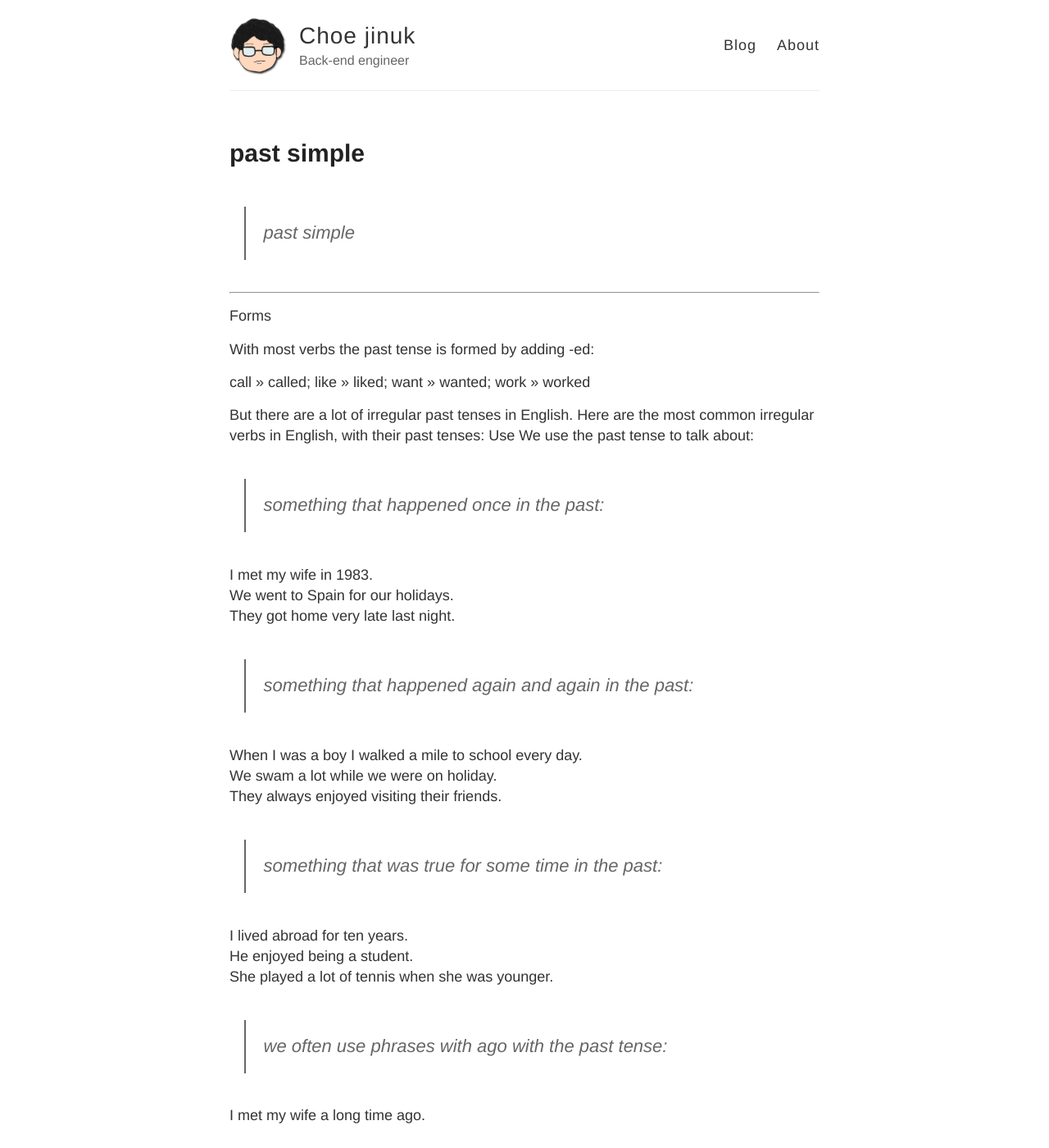
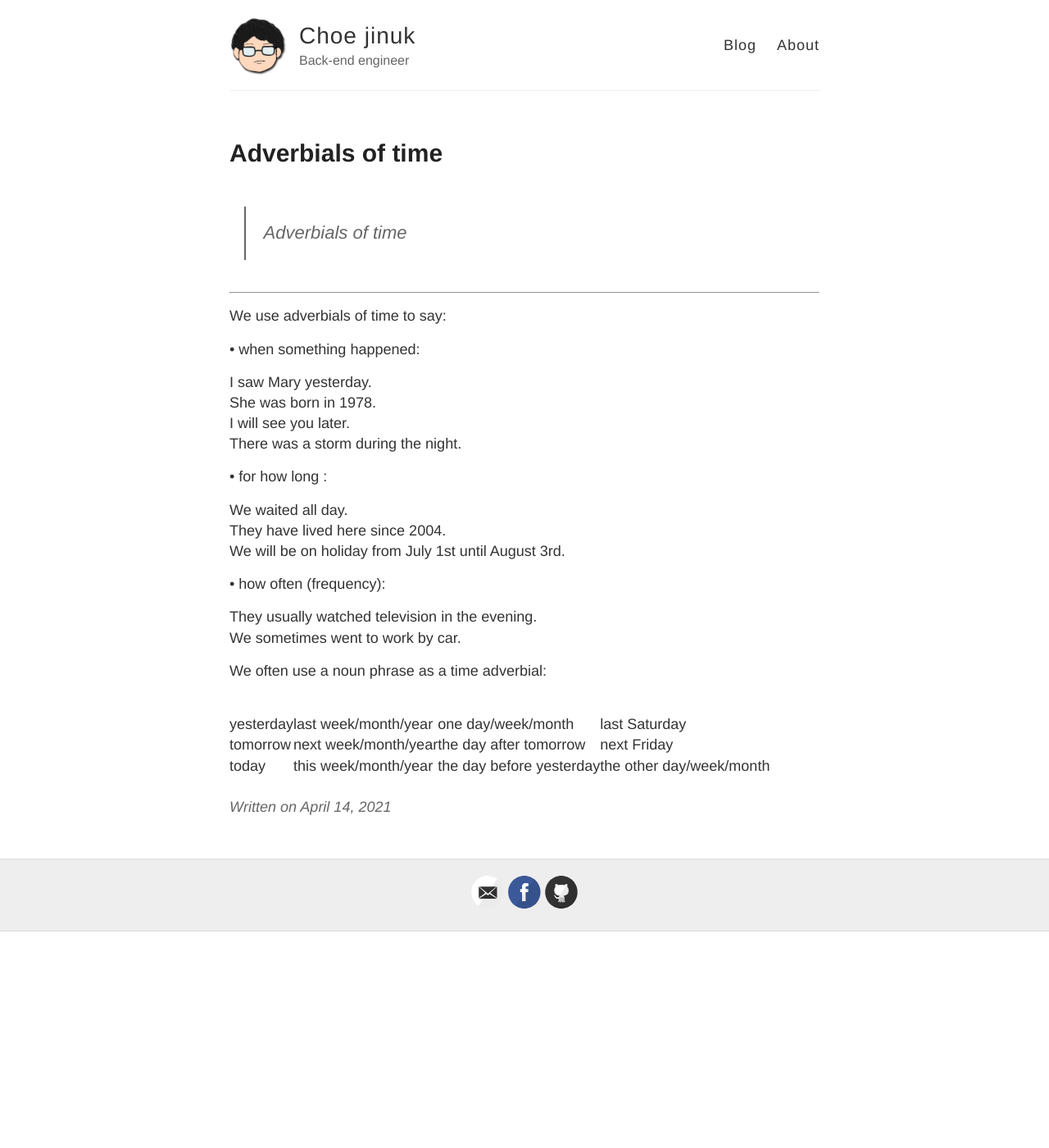
Before and after one commit to nosent79/nosent79.github.io, a Jekyll site: the page built from _posts/2021-04-14-Adverbials of time.md, in a window 1280 px wide and 1400 px high. Shown: the whole window at 82% size. Built offline with Jekyll 4.4.1, drawn with Linux system fonts in a browser that asks for light colours; comment, search, counter and statistics services are not loaded; some of the changed text lies outside the part shown.

Commit message:
Adverbials of time

```diff
--- a/_posts/2021-04-14-Adverbials of time.md
+++ b/_posts/2021-04-14-Adverbials of time.md
@@ -1,64 +1,42 @@
 ---
 layout: post
-title: past simple
+title: Adverbials of time
 category: english
 tags: [english]
 comments: true
 ---
 
-> past simple
+> Adverbials of time
 
 ---
 
-Forms
 
-With most verbs the past tense is formed by adding -ed:
+We use adverbials of time to say:
 
-call >> called; like >> liked; want >> wanted; work >> worked
+• when something happened:
 
-But there are a lot of irregular past tenses in English. Here are the most common irregular verbs in English, with their past tenses:
-Use
-We use the past tense to talk about:
+I saw Mary yesterday.
+She was born in 1978.
+I will see you later.
+There was a storm during the night.
 
-> something that happened once in the past:
+• for how long :
 
-I met my wife in 1983. <br />
-We went to Spain for our holidays. <br />
-They got home very late last night. <br />
+We waited all day.
+They have lived here since 2004.
+We will be on holiday from July 1st until August 3rd.
 
-> something that happened again and again in the past:
+• how often (frequency):
 
-When I was a boy I walked a mile to school every day.<br />
-We swam a lot while we were on holiday.<br />
-They always enjoyed visiting their friends.<br />
+They usually watched television in the evening.
+We sometimes went to work by car.
 
-> something that was true for some time in the past:
+We often use a noun phrase as a time adverbial:
 
-I lived abroad for ten years.<br />
-He enjoyed being a student.<br />
-She played a lot of tennis when she was younger.<br />
 
-> we often use phrases with ago with the past tense:
-
-I met my wife a long time ago.
-
-> Questions and negatives<br />
-We use did to make questions with the past tense:
-
-When did you meet your wife?<br />
-Where did you go for your holidays?<br />
-Did she play tennis when she was younger?<br />
-Did you live abroad?<br />
-
-> But look at these questions:
-
-Who discovered penicillin?<br />
-Who wrote Don Quixote?<br />
-
-For more on these questions see our question forms page
-
-We use didn’t (did not) to make negatives with the past tense:
-
-They didn’t go to Spain this year.
-We didn’t get home until very late last night.
-I didn’t see you yesterday.
+|   |   |   |   |
+|---|---|---|---|
+| yesterday | last week/month/year  | one day/week/month | last Saturday |
+| tomorrow  |  next week/month/year | the day after tomorrow | next Friday |
+| today | this week/month/year | the day before yesterday | the other day/week/month  |
+|   |   |   |   |
```
